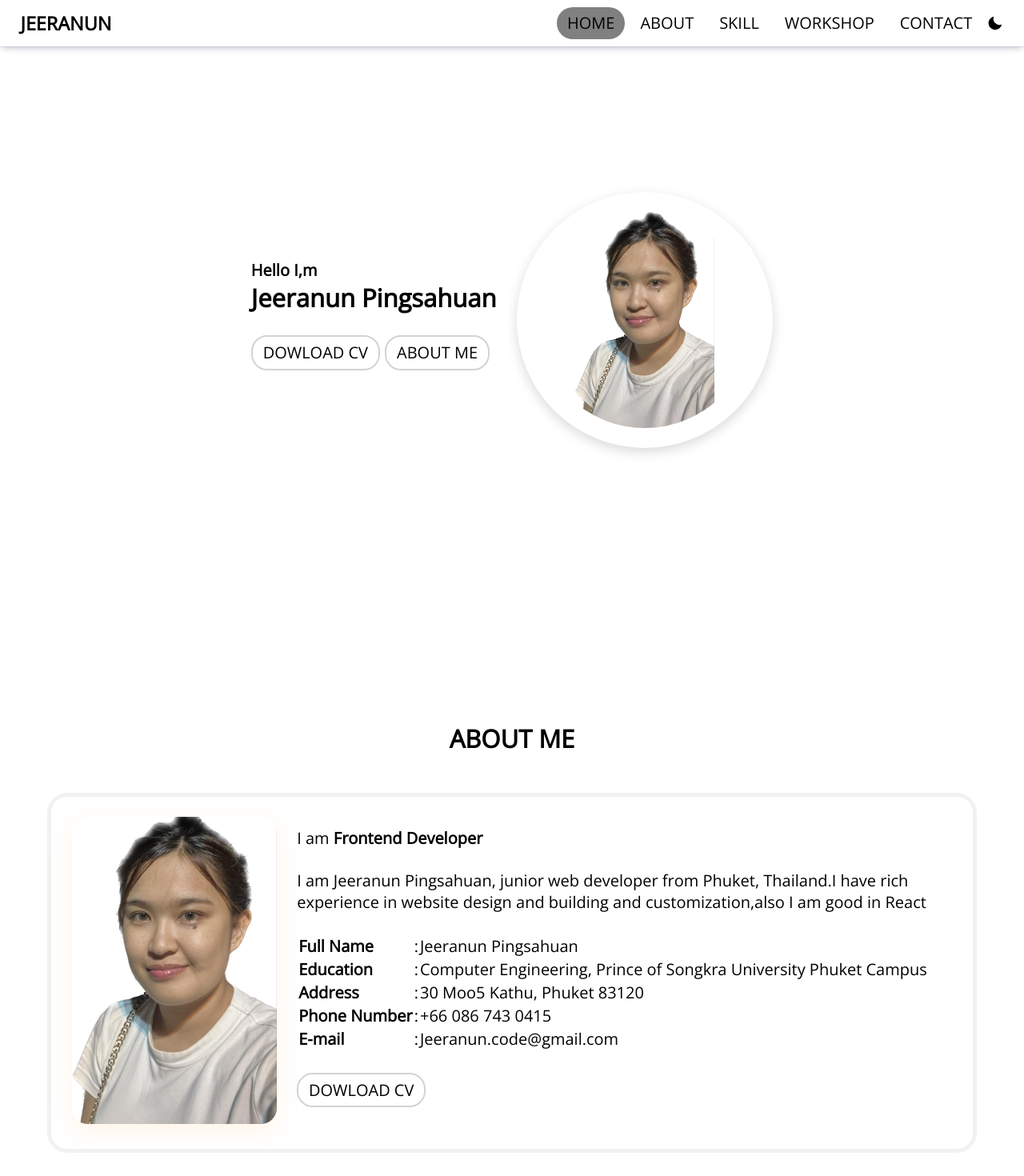
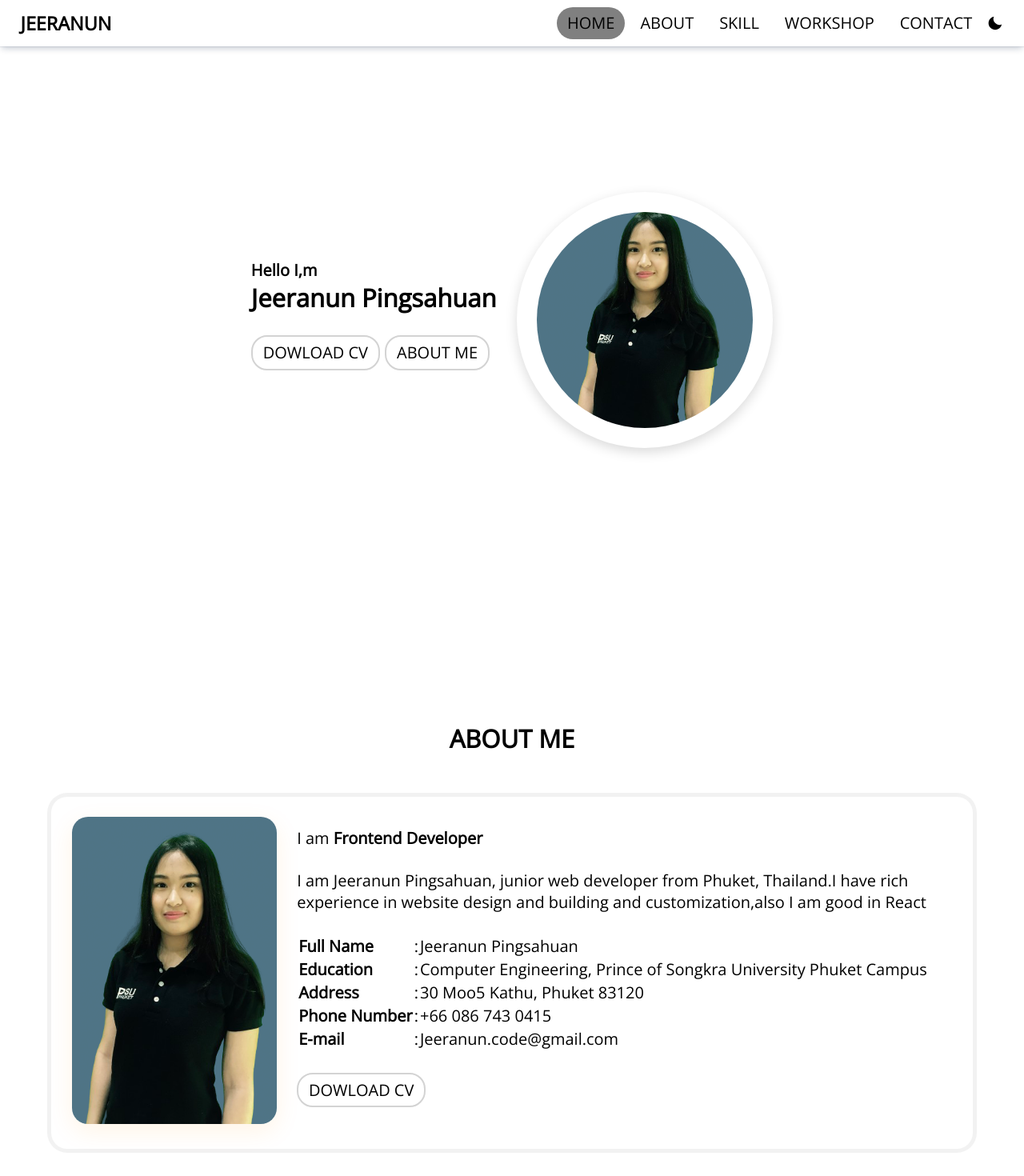
Before and after one commit to Jeeranunnat/portfolio-nat, a React (Create React App) app: page / in a window 1280 px wide. Shown: the top 1470 px of the page at 80% size. Built offline with nearby package versions, Linux system fonts and the light colour scheme.

Commit message:
change image profile

```diff
--- a/src/components/About.js
+++ b/src/components/About.js
@@ -15,7 +15,7 @@ const About = () => {
         >
           <div className="area-left">
             <div className="image-profile">
-              <img src={'./nat.jpg'} alt="image_profile"></img>
+              <img src={'./nat.png'} alt="image_profile"></img>
             </div>
           </div>
           <div className="area-right">
--- a/src/components/Home.css
+++ b/src/components/Home.css
@@ -31,7 +31,7 @@
   border: 2vw solid white;
   border-radius: 50%;
   box-shadow: rgba(0, 0, 0, 0.15) 0px 5px 15px 0px;
-  object-fit: contain;
+  object-fit: cover;
 }
 /* tablet */
 @media screen and (max-width: 768px) {
--- a/src/components/Home.js
+++ b/src/components/Home.js
@@ -18,7 +18,7 @@ const Home = () => {
       </div>
 
       <div className="home-image">
-        <img alt="img-profile" src="/nat.jpg"></img>
+        <img alt="img-profile" src="/nat.png"></img>
       </div>
     </section>
   );
--- a/src/data/SkillData.js
+++ b/src/data/SkillData.js
@@ -3,6 +3,7 @@ import { RiJavascriptLine } from 'react-icons/ri';
 import { FaVuejs } from 'react-icons/fa';
 import { BiLogoReact } from 'react-icons/bi';
 import { FaFigma } from 'react-icons/fa';
+import { BiLogoTailwindCss } from 'react-icons/bi';
 
 const SkillData = [
   { icon: BsFiletypeHtml, skill: 'HTML' },
@@ -11,5 +12,6 @@ const SkillData = [
   { icon: FaVuejs, skill: 'VUE' },
   { icon: BiLogoReact, skill: 'React' },
   { icon: FaFigma, skill: 'Figma' },
+  { icon: BiLogoTailwindCss, skill: 'Tailwind CSS' },
 ];
 export default SkillData;
```
Also changed, not shown: public/nat.jpg (deleted), public/nat.png (added).
